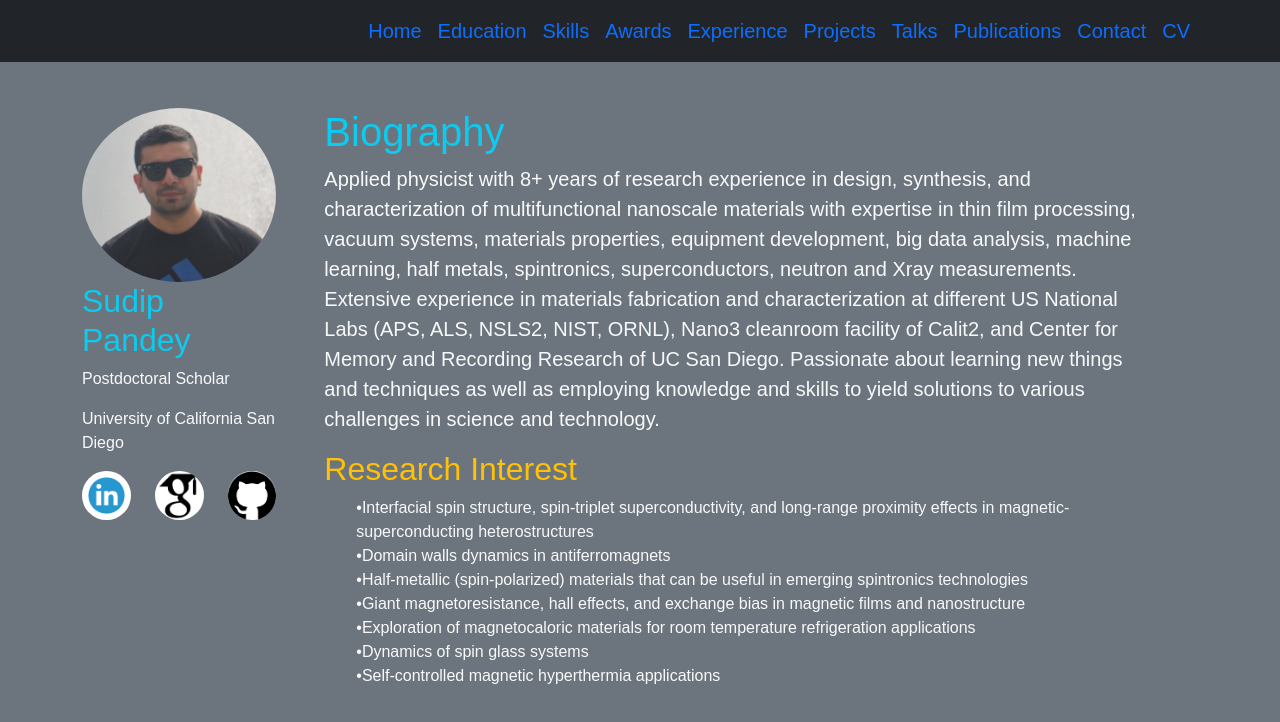
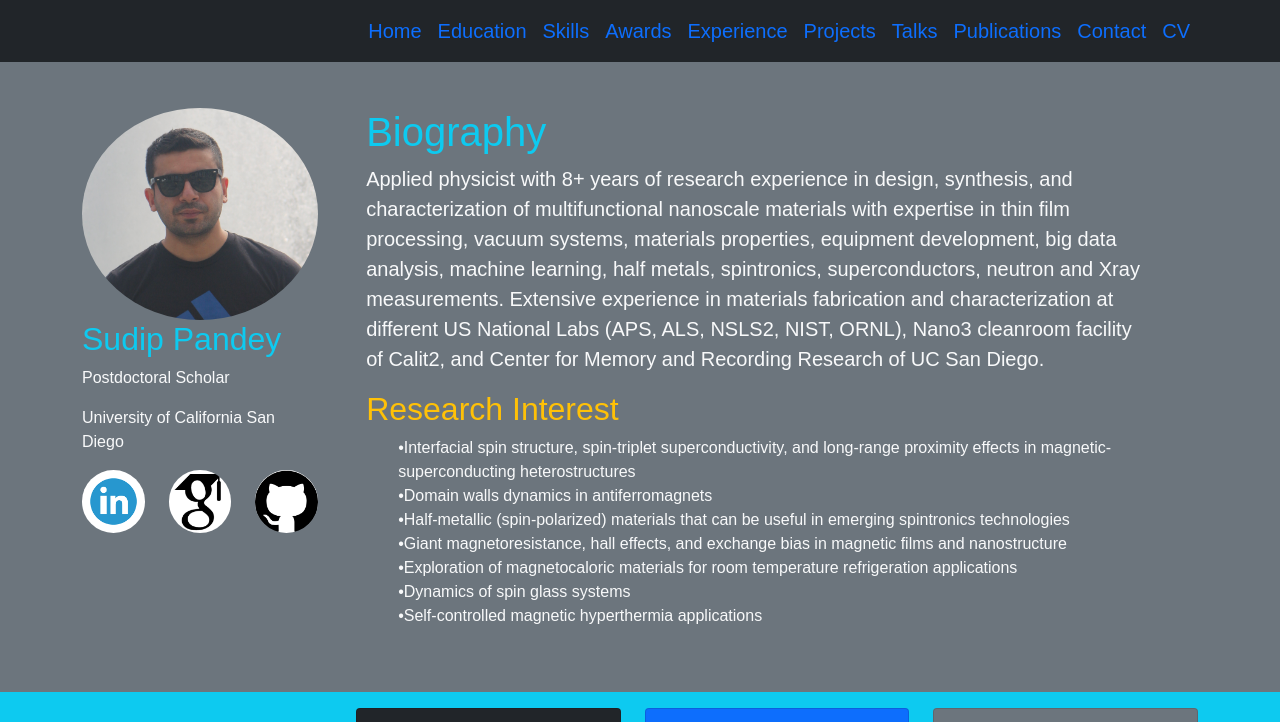
Before and after one commit to pandeysudip/bio, a plain HTML site: page index.html in a window 1280 px wide. Shown: the top 722 px of the page. Drawn offline with nearby package versions, Linux system fonts and the light colour scheme.

Commit message:
final updates

```diff
--- a/index.html
+++ b/index.html
@@ -95,7 +95,7 @@
           </div>
           <div class="align-items-center mx-5  justify-content-between">
             <h1 class="text-info">Biography</h1>
-            <p class="lead">Applied physicist with 8+ years of research experience in design, synthesis, and characterization of multifunctional nanoscale materials with expertise in thin film processing, vacuum systems, materials properties, equipment development, big data analysis, machine learning, half metals, spintronics, superconductors, neutron and Xray measurements. Extensive experience in materials fabrication and characterization at different US National Labs (APS, ALS, NSLS2, NIST, ORNL), Nano3 cleanroom facility of Calit2, and Center for Memory and Recording Research of UC San Diego. Passionate about learning new things and techniques as well as employing knowledge and skills to yield solutions to various challenges in science and technology.
+            <p class="lead">Applied physicist with 8+ years of research experience in design, synthesis, and characterization of multifunctional nanoscale materials with expertise in thin film processing, vacuum systems, materials properties, equipment development, big data analysis, machine learning, half metals, spintronics, superconductors, neutron and Xray measurements. Extensive experience in materials fabrication and characterization at different US National Labs (APS, ALS, NSLS2, NIST, ORNL), Nano3 cleanroom facility of Calit2, and Center for Memory and Recording Research of UC San Diego.
               <div >
                 <h2><span class="text-warning">Research Interest</span></h2>
                 <ul class="intersts">
```
